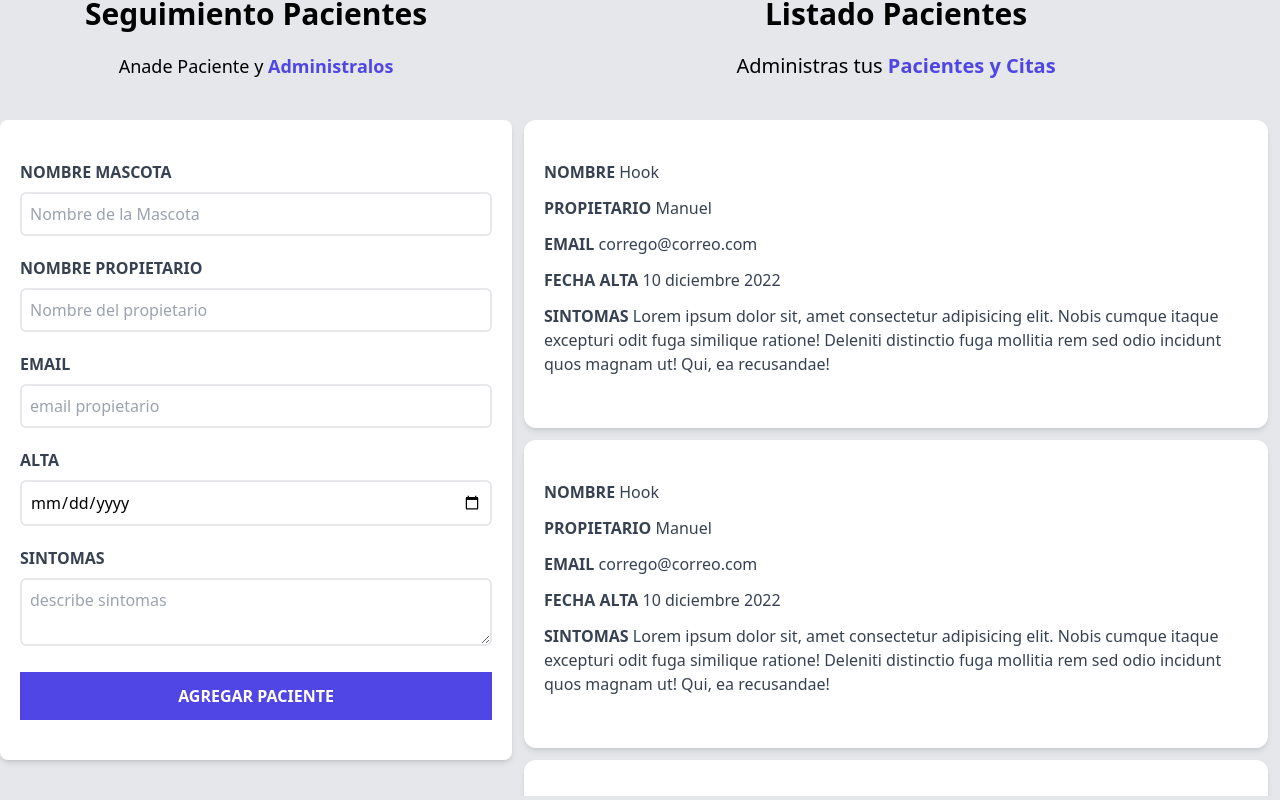
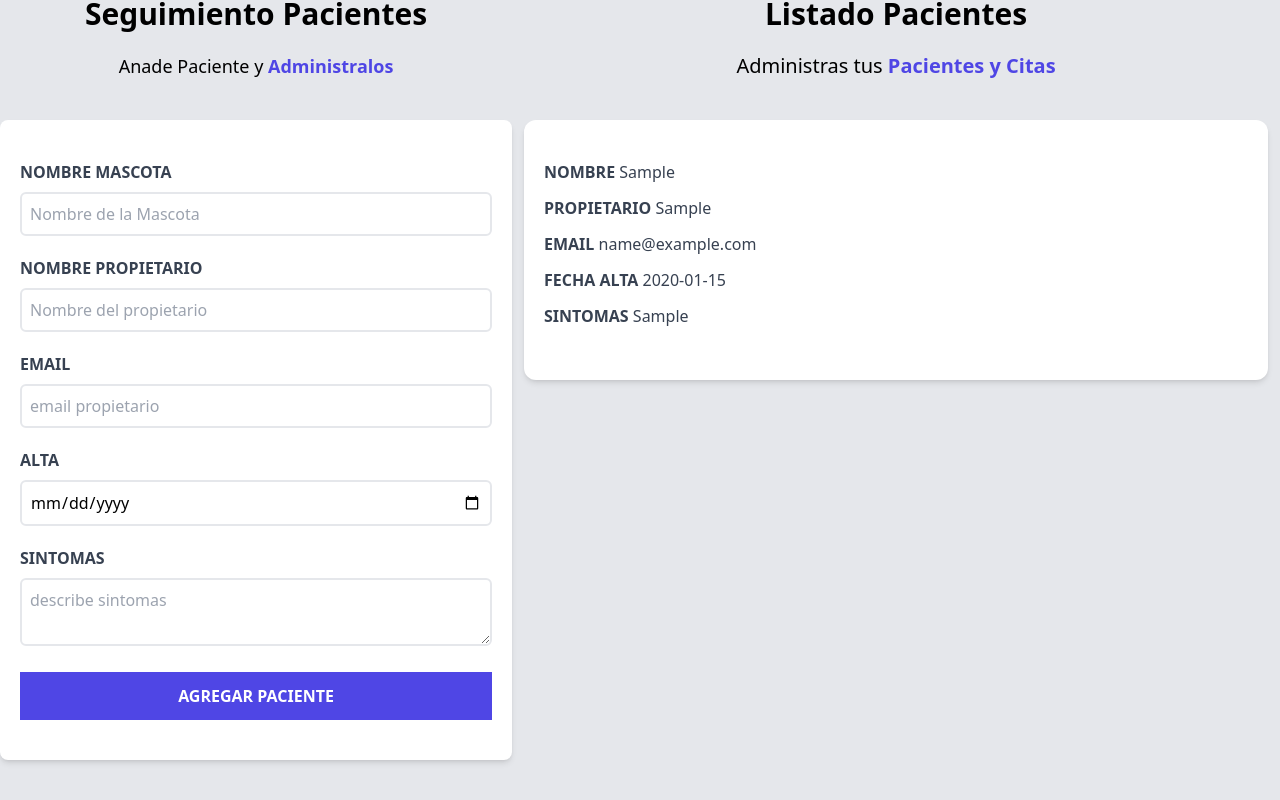
Before and after one commit to antdev1987/pacientes, a React (Vite) app: page / in a window 1280 px wide. Both pictures are taken after typing "Sample", "Sample", "name@example.com", "2020-01-15", "Sample" into the empty fields and a click on the input "agregar paciente". Shown: the part 196-996 px from the top of the page. Built offline with nearby package versions, Linux system fonts and the light colour scheme.

Commit message:
73/76 iterando mostrando la lista y generando un id para cada paciente

```diff
--- a/src/App.jsx
+++ b/src/App.jsx
@@ -7,17 +7,17 @@
 
 function App() {
 
-  const [pacientes,setPacientes] = useState([])
+  const [pacientes, setPacientes] = useState([])
 
 
   return (
     <div className="container mx-auto mt-12">
-     <Header />
+      <Header />
 
-     <div className='mt-12 md:flex'>
-     <Formulario setPacientes={setPacientes}/>
-     <ListadoPacientes />
-     </div>
+      <div className='mt-12 md:flex'>
+        <Formulario setPacientes={setPacientes} />
+        <ListadoPacientes pacientes={pacientes} />
+      </div>
 
     </div>
   )
--- a/src/components/Formulario.jsx
+++ b/src/components/Formulario.jsx
@@ -8,6 +8,14 @@
    const {nombre,propietario,email,fecha,sintomas} = input
 
    const [error,setError] = useState(false)
+
+   //generando el id
+   const generateId =()=>{
+      const random = Math.random().toString(36).substring(2)
+      const fecha = Date.now().toString(36)
+
+      return random + fecha
+   }
 
    //managing when user click the submit button
    const handleSubmit =(e)=>{
@@ -37,7 +45,8 @@
       setInput(
          {
             ...input,
-            [e.target.name]:e.target.value
+            [e.target.name]:e.target.value,
+            id:generateId()
          }
       )
    }
--- a/src/components/ListadoPacientes.jsx
+++ b/src/components/ListadoPacientes.jsx
@@ -1,7 +1,10 @@
 import React from 'react'
 import Paciente from './Paciente'
 
-const ListadoPacientes = () => {
+const ListadoPacientes = ({pacientes}) => {
+
+   console.log(pacientes)
+
    return (
       <div className='md:w-1/2 lg:w-3/5 md:h-screen overflow-y-scroll'>
 
@@ -11,10 +14,12 @@
             <span className='text-indigo-600 font-bold'>Pacientes y Citas</span>
          </p>
 
-         <Paciente />
-         <Paciente />
-         <Paciente />
-         <Paciente />
+         {pacientes.map(paciente =>
+            (
+               <Paciente key={paciente.id} paciente={paciente} />
+            )
+         )}
+
 
       </div>
    )
--- a/src/components/Paciente.jsx
+++ b/src/components/Paciente.jsx
@@ -1,26 +1,30 @@
 import React from 'react'
 
-const Paciente = () => {
+const Paciente = ({ paciente }) => {
+
+
+   const {nombre, propietario, email, fecha, sintomas} = paciente
+
    return (
       <div className='m-3 bg-white shadow-md px-5 py-10 rounded-xl'>
          <p className='font-bold mb-3 text-gray-700 uppercase'>Nombre {''}
-               <span className='font-normal normal-case'>Hook</span>
+            <span className='font-normal normal-case'>{nombre}</span>
          </p>
 
          <p className='font-bold mb-3 text-gray-700 uppercase'>Propietario {''}
-               <span className='font-normal normal-case'>Manuel</span>
+            <span className='font-normal normal-case'>{propietario}</span>
          </p>
 
          <p className='font-bold mb-3 text-gray-700 uppercase'>email {''}
-               <span className='font-normal normal-case'>corrego@correo.com</span>
+            <span className='font-normal normal-case'>{email}</span>
          </p>
 
          <p className='font-bold mb-3 text-gray-700 uppercase'>Fecha Alta {''}
-               <span className='font-normal normal-case'>10 diciembre 2022</span>
+            <span className='font-normal normal-case'>{fecha}</span>
          </p>
 
          <p className='font-bold mb-3 text-gray-700 uppercase'>Sintomas {''}
-               <span className='font-normal normal-case'>Lorem ipsum dolor sit, amet consectetur adipisicing elit. Nobis cumque itaque excepturi odit fuga similique ratione! Deleniti distinctio fuga mollitia rem sed odio incidunt quos magnam ut! Qui, ea recusandae!</span>
+            <span className='font-normal normal-case'>{sintomas}</span>
          </p>
       </div>
    )
```
Lines whose indentation alone changed are shown as unchanged.
